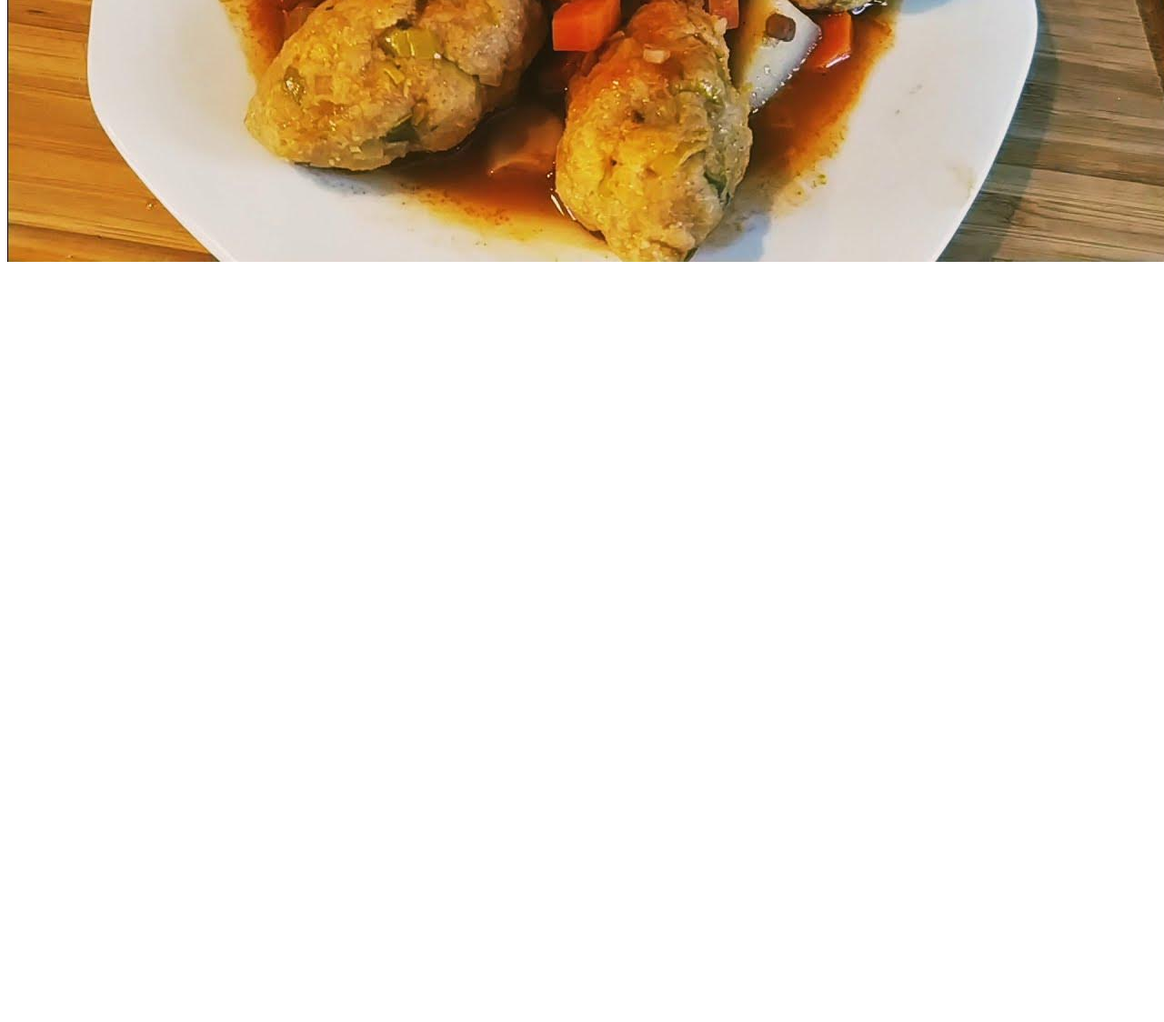
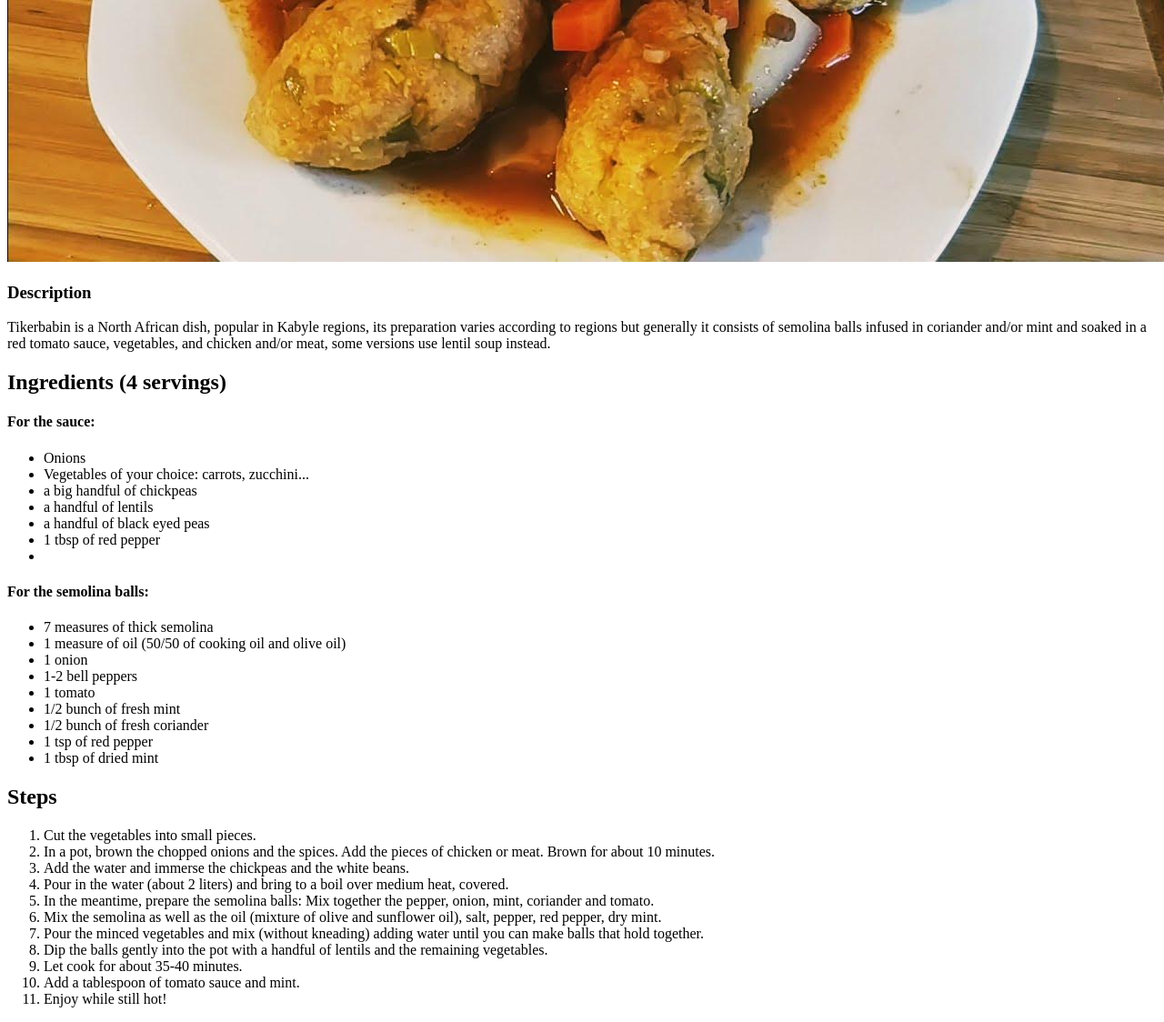
Before and after one commit to ConfusedServant/odin-recipes, a plain HTML site: page recipes/tikerbabin.html in a window 1280 px wide. Shown: the part 512-1636 px from the top of the page at 91% size. Before the commit the page ends 812 px from the top, so only its background shows below. Drawn offline with Linux system fonts and the light colour scheme.

Commit message:
Add steps, finish recipe tikerbabin and edit readme

```diff
--- a/recipes/tikerbabin.html
+++ b/recipes/tikerbabin.html
@@ -9,6 +9,54 @@
     <h1>Ti-ker-ba-bin</h1>
     <img src="../images/tikerbabin.jpg" alt="Photo of Tikerbabin">
 
+    <h3>Description</h3>
+    <p>Tikerbabin is a North African dish, popular in Kabyle regions,
+        its preparation varies according to regions but generally
+        it consists of semolina balls infused in coriander and/or mint
+        and soaked in a red tomato sauce, vegetables, and chicken
+        and/or meat, some versions use lentil soup
+        instead.
+    </p>
 
+    <h2>Ingredients (4 servings)</h2>
+
+    <h4>For the sauce:</h4>
+    <ul>
+        <li>Onions</li>
+        <li>Vegetables of your choice: carrots, zucchini...</li>
+        <li>a big handful of chickpeas</li>
+        <li>a handful of lentils</li>
+        <li>a handful of black eyed peas</li>
+        <li>1 tbsp of red pepper</li>
+        <li></li>
+    </ul>
+
+    <h4>For the semolina balls:</h4>
+    <ul>
+        <li>7 measures of thick semolina</li>
+        <li>1 measure of oil (50/50 of cooking oil and olive oil)</li>
+        <li>1 onion</li>
+        <li>1-2 bell peppers</li>
+        <li>1 tomato</li>
+        <li>1/2 bunch of fresh mint</li>
+        <li>1/2 bunch of fresh coriander</li>
+        <li>1 tsp of red pepper</li>
+        <li>1 tbsp of dried mint</li>
+    </ul>
+
+    <h2>Steps</h2>
+    <ol>
+        <li>Cut the vegetables into small pieces.</li>
+        <li>In a pot, brown the chopped onions and the spices. Add the pieces of chicken or meat. Brown for about 10 minutes.</li>
+        <li>Add the water and immerse the chickpeas and the white beans.</li>
+        <li>Pour in the water (about 2 liters) and bring to a boil over medium heat, covered.</li>
+        <li>In the meantime, prepare the semolina balls: Mix together the pepper, onion, mint, coriander and tomato.</li>
+        <li>Mix the semolina as well as the oil (mixture of olive and sunflower oil), salt, pepper, red pepper, dry mint.</li>
+        <li>Pour the minced vegetables and mix (without kneading) adding water until you can make balls that hold together.</li>
+        <li>Dip the balls gently into the pot with a handful of lentils and the remaining vegetables.</li>
+        <li>Let cook for about 35-40 minutes.</li>
+        <li>Add a tablespoon of tomato sauce and mint.</li>
+        <li>Enjoy while still hot!</li>
+    </ol>
 </body>
 </html>
```
Also changed, not shown: recipes/tikorbabin.html (deleted, +0 -49 lines), 1 other file.
